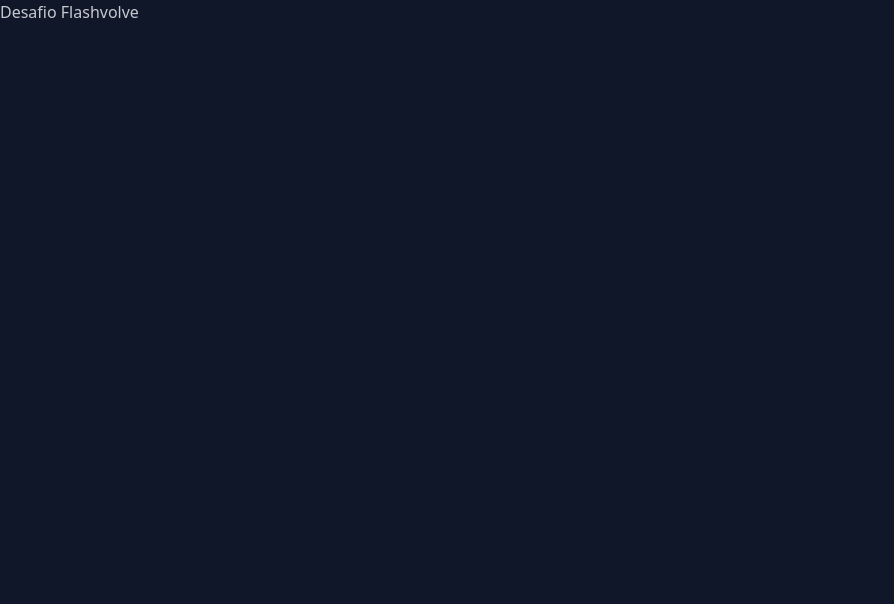
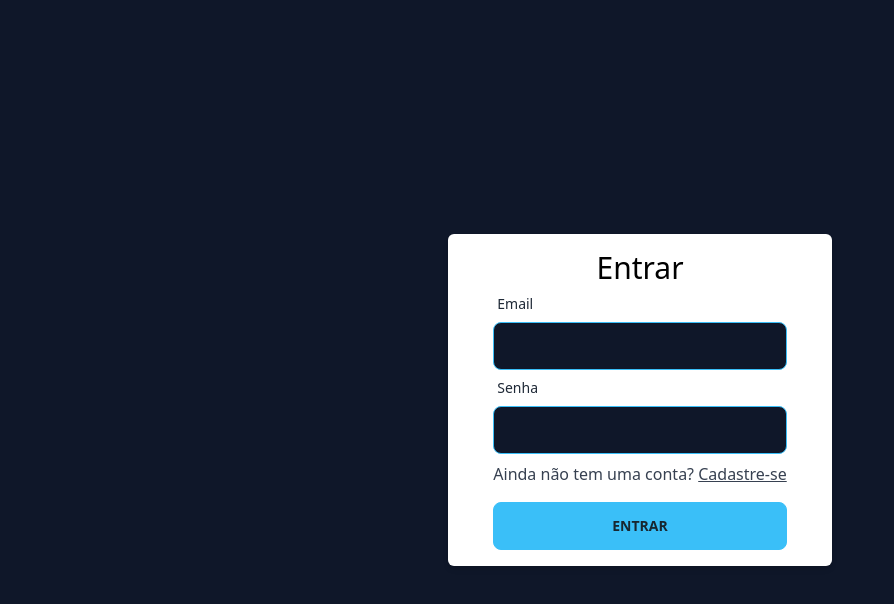
Before and after one commit to gustavo-meira/desafio-tecnico-flashvolve-frontend, a Vue app: page / in a window 1280 px wide. Shown: the top 604 px of the page, without its empty margins (0-894 px from the left). Built offline with nearby package versions, Linux system fonts and the light colour scheme.

Commit message:
feat: create setup for vue router

```diff
--- a/src/App.vue
+++ b/src/App.vue
@@ -1,11 +1,3 @@
-<script setup lang="ts">
-</script>
-
 <template>
-  <div>
-    <h2>Desafio Flashvolve</h2>
-  </div>
+  <router-view />
 </template>
-
-<style scoped>
-</style>
--- a/src/main.ts
+++ b/src/main.ts
@@ -1,5 +1,10 @@
-import { createApp } from 'vue'
-import './style.css'
-import App from './App.vue'
+import { createApp } from 'vue';
+import './style.css';
+import App from './App.vue';
+import { setupRoutes } from './routes';
 
-createApp(App).mount('#app')
+const app = createApp(App);
+
+setupRoutes(app);
+
+app.mount('#app');
--- /dev/null
+++ b/src/routes/index.ts
@@ -0,0 +1,19 @@
+import { App } from 'vue';
+import { createRouter, createWebHashHistory, RouteRecordRaw } from 'vue-router';
+
+const routes: RouteRecordRaw[] = [
+  {
+    path: '/',
+    name: 'SignIn',
+    component: () => import('../views/SignInView.vue'),
+  },
+];
+
+const router = createRouter({
+  history: createWebHashHistory(),
+  routes,
+});
+
+export const setupRoutes = (app: App) => {
+  app.use(router);
+};
```
